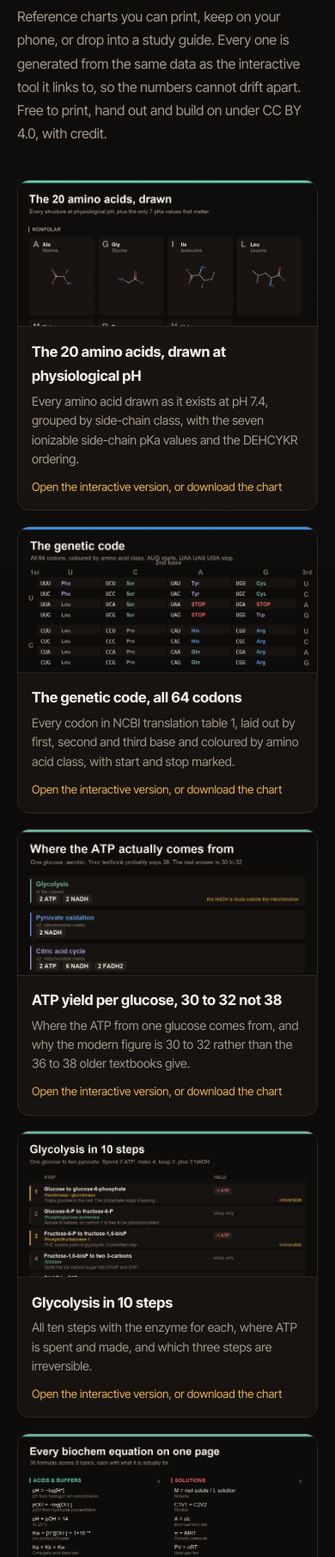
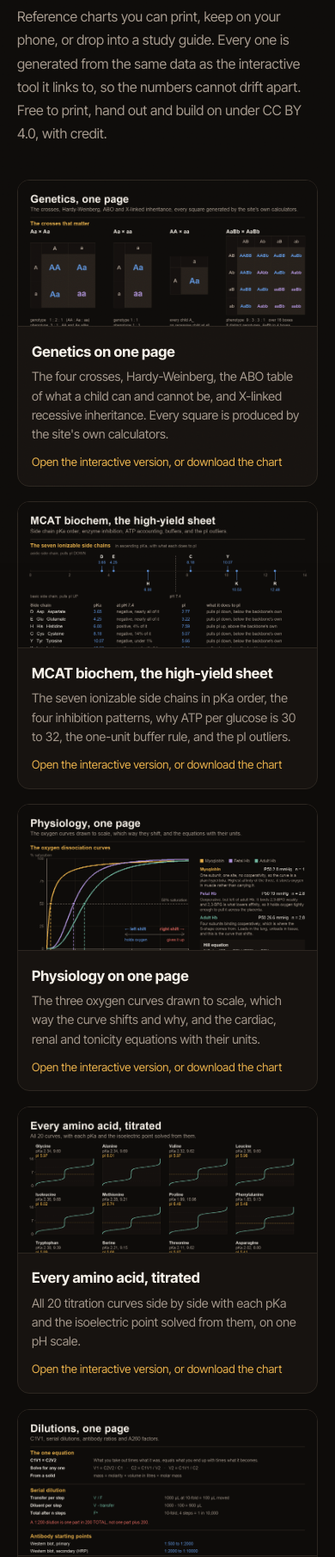
Before and after one commit to keonazadi-cyber/biochemtools, a plain HTML site: page charts.html in a window 390 px wide. Shown: the part 189-2000 px from the top of the page at 86% size. Drawn offline with Linux system fonts and the light colour scheme.

Commit message:
Put the five new sheets in the charts gallery, and fix the dilution wrapper
The gallery on charts.html is the page that claims to list every chart, and it
still listed eleven while five new ones had shipped. All five now have a card
there, each with descriptive alt text rather than its own title repeated.

The dilution sheet also never got the tap-to-open wrapper: the commit that
added it said "the four new chart sheets" and there were five. It had a bare
img, so on a phone the only way past the 518px rendering was the light-version
text link. Found by running /spec-check against the promise rather than against
the code I had just written.

Co-Authored-By: Claude Opus 5 <noreply@anthropic.com>

```diff
--- a/charts.html
+++ b/charts.html
@@ -105,6 +105,36 @@
 </header>
 <main>
  <div class="chartgrid">
+  <a class="chartcard" href="/punnett-square-calculator.html#genetics-sheet">
+   <img src="/downloads/genetics-chart.png" alt="Genetics reference sheet: Punnett squares, Hardy-Weinberg, ABO blood type and X-linked inheritance" loading="lazy" decoding="async" width="1560" height="2397">
+   <div class="chartcard-t">Genetics on one page</div>
+   <div class="chartcard-d">The four crosses, Hardy-Weinberg, the ABO table of what a child can and cannot be, and X-linked recessive inheritance. Every square is produced by the site's own calculators.</div>
+   <div class="chartcard-l">Open the interactive version, or download the chart</div>
+  </a>
+  <a class="chartcard" href="/mcat-buffer-questions-explained.html#mcat-biochem-chart">
+   <img src="/downloads/mcat-biochem-chart.png" alt="MCAT biochemistry sheet: ionizable side chains, enzyme inhibition, ATP yield, buffers and pI outliers" loading="lazy" decoding="async" width="1560" height="2655">
+   <div class="chartcard-t">MCAT biochem, the high-yield sheet</div>
+   <div class="chartcard-d">The seven ionizable side chains in pKa order, the four inhibition patterns, why ATP per glucose is 30 to 32, the one-unit buffer rule, and the pI outliers.</div>
+   <div class="chartcard-l">Open the interactive version, or download the chart</div>
+  </a>
+  <a class="chartcard" href="/oxygen-dissociation-curve-calculator.html#physiology-chart">
+   <img src="/downloads/physiology-chart.png" alt="Physiology sheet: oxygen dissociation curves, shift table, cardiac, renal and tonicity equations" loading="lazy" decoding="async" width="1560" height="2567">
+   <div class="chartcard-t">Physiology on one page</div>
+   <div class="chartcard-d">The three oxygen curves drawn to scale, which way the curve shifts and why, and the cardiac, renal and tonicity equations with their units.</div>
+   <div class="chartcard-l">Open the interactive version, or download the chart</div>
+  </a>
+  <a class="chartcard" href="/amino-acid-titration-curve.html#all-curves-chart">
+   <img src="/downloads/titration-curves-chart.png" alt="All 20 amino acid titration curves with their pKa values and isoelectric points" loading="lazy" decoding="async" width="1560" height="1737">
+   <div class="chartcard-t">Every amino acid, titrated</div>
+   <div class="chartcard-d">All 20 titration curves side by side with each pKa and the isoelectric point solved from them, on one pH scale.</div>
+   <div class="chartcard-l">Open the interactive version, or download the chart</div>
+  </a>
+  <a class="chartcard" href="/dilution-calculator.html#dilution-chart">
+   <img src="/downloads/dilution-chart.png" alt="Dilution reference sheet: C1V1, serial dilutions, antibody ranges and A260 factors" loading="lazy" decoding="async" width="1560" height="1451">
+   <div class="chartcard-t">The dilution sheet</div>
+   <div class="chartcard-d">C1V1 solved for every variable, serial dilutions, typical antibody starting ranges and the A260 factors.</div>
+   <div class="chartcard-l">Open the interactive version, or download the chart</div>
+  </a>
   <a class="chartcard" href="/amino-acid-chart.html#structures">
    <img src="/downloads/amino-acid-structures-chart.png" alt="The 20 amino acids, drawn at physiological pH" loading="lazy" decoding="async" width="1640" height="4290">
    <div class="chartcard-t">The 20 amino acids, drawn at physiological pH</div>
```
Also changed, not shown: dilution-calculator.html (+2 -2 lines), sitemap.xml (+1 -1 lines).
